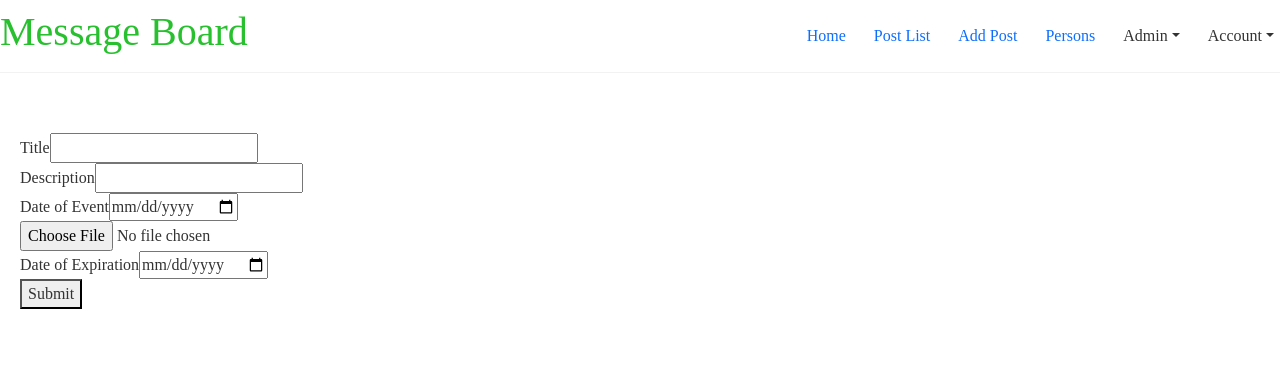
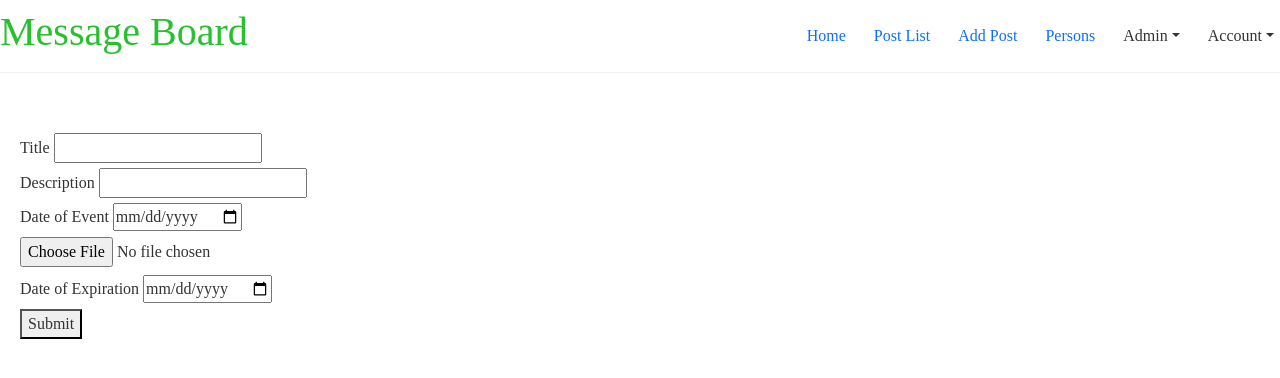
Before and after one commit to jakeformico/MessageBoard, a React (Create React App) app in the folder frontend/: page /addPost in a window 1280 px wide. Shown: the top 378 px of the page. Built offline with nearby package versions, Linux system fonts and the light colour scheme.

Commit message:
Fix spacing on Add Post page.

```diff
--- a/frontend/src/components/posts/AddPost.js
+++ b/frontend/src/components/posts/AddPost.js
@@ -39,44 +39,44 @@ function AddPost({ setPosts }) {
   return (
 
     <form onSubmit={handleUpload}>
-      <label>
+      <label style={{marginBottom: '8px', marginRight: '4px'}}>
         Title
+      </label>
         <input
           type="text"
           value={title}
           onChange={(event) => setTitle(event.target.value)}
         />
+      <br />
+      <label style={{marginBottom: '8px', marginRight: '4px'}}>
+        Description
       </label>
-      <br />
-      <label>
-        Description
         <input
           type="text"
           value={description}
           onChange={(event) => setDescription(event.target.value)}
         />
-      </label>
 
       <br />
-      <label>
+      <label style={{marginBottom: '8px', marginRight: '4px'}}>
         Date of Event
+      </label>
         <input
           type="date"
           value={dateOfEvent}
           onChange={(event) => setdateOfEvent(event.target.value)}
         />
+      <br/>
+      <input type="file" onChange={handleFileChange} style={{marginBottom: '8px'}}/>
+      <br/>
+      <label style={{marginBottom: '8px', marginRight: '4px'}}>
+        Date of Expiration
       </label>
-      <br/>
-      <input type="file" onChange={handleFileChange} />
-      <br/>
-      <label>
-        Date of Expiration
         <input
           type="date"
           value={dateOfExpiration}
           onChange={(event) => setdateOfExpiration(event.target.value)}
         />
-      </label>
       <br/>
       <button type="submit">Submit</button>
     </form>
```
